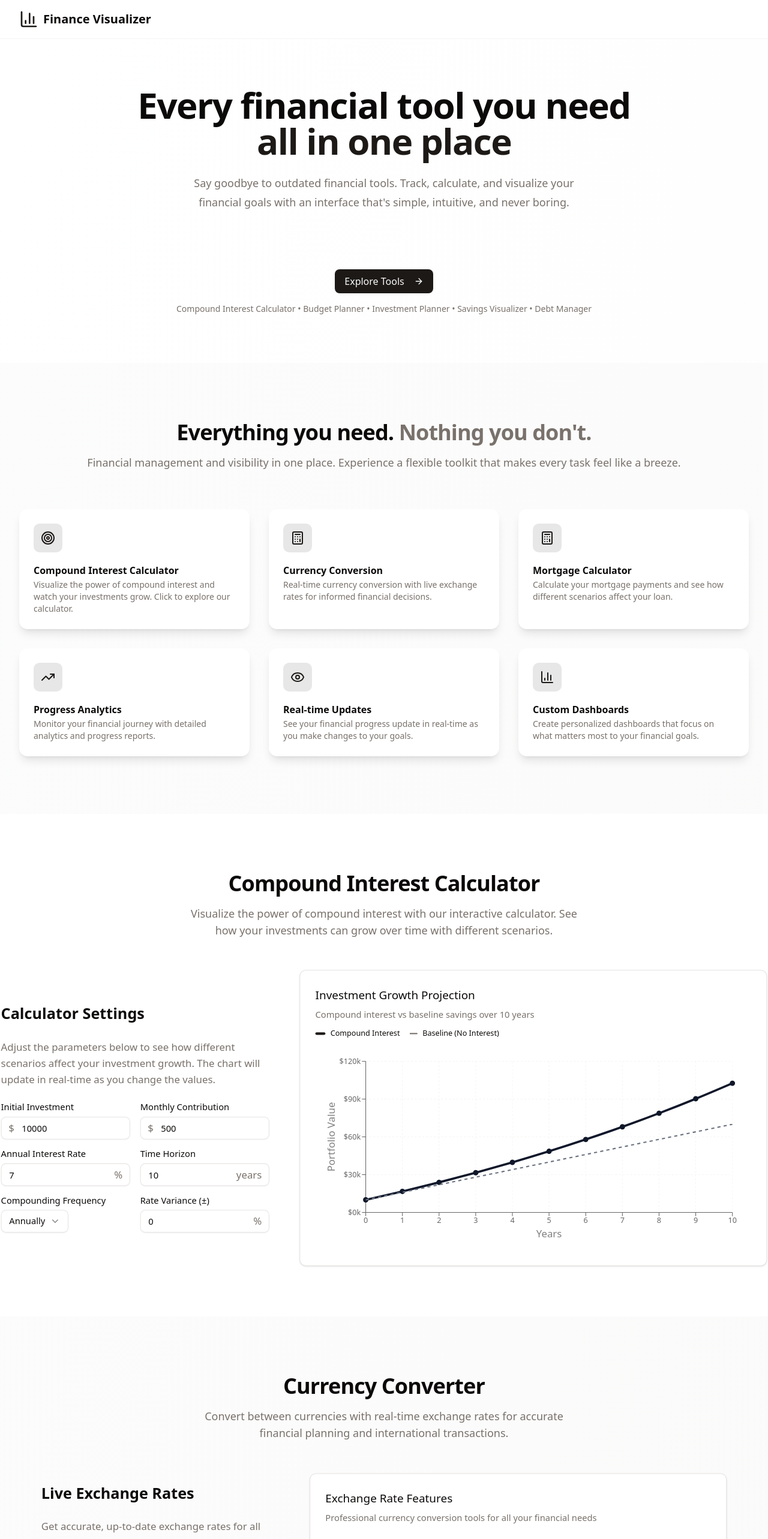
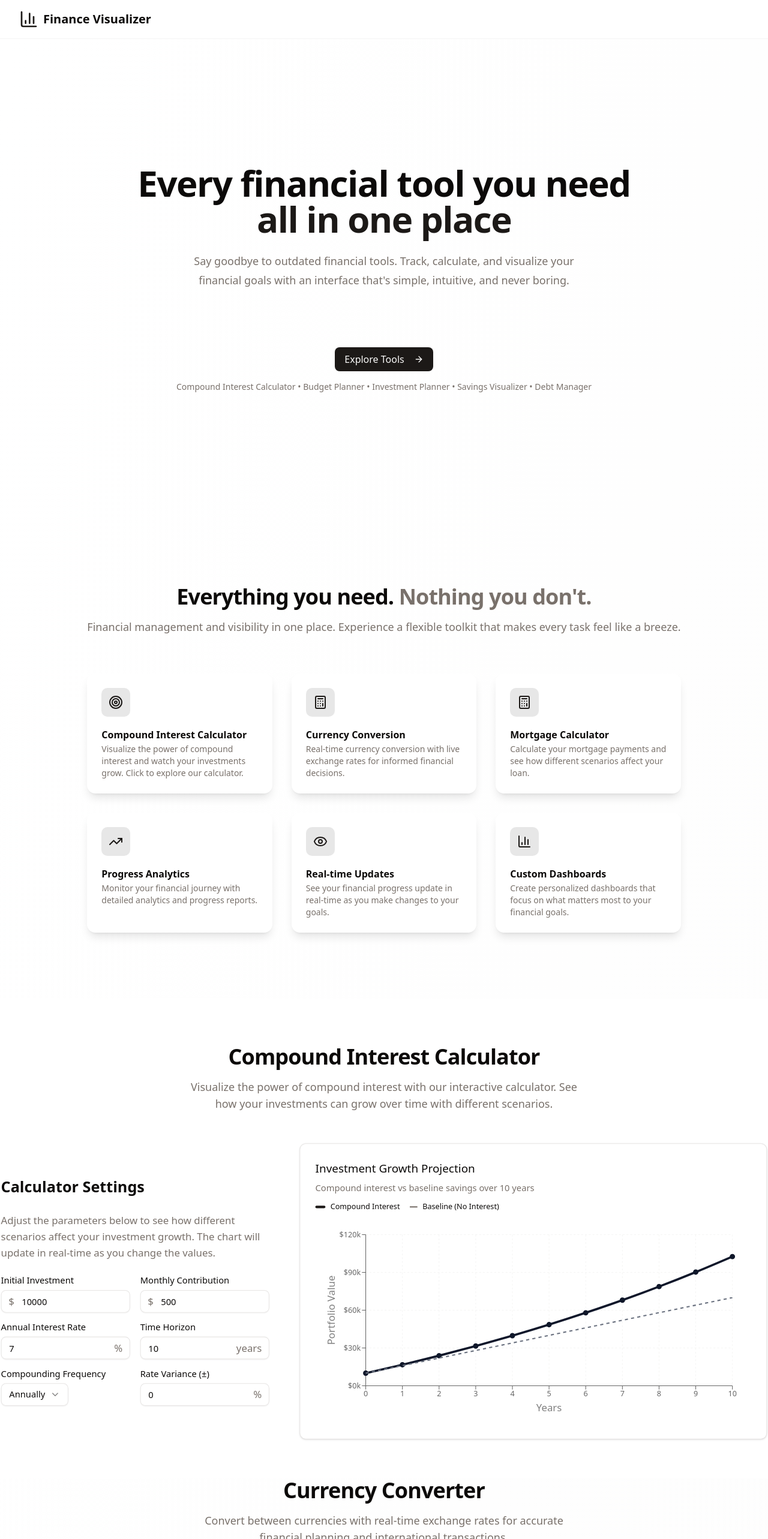
Before and after one commit to Tzun27/Finance_Dashboard, a Next.js app: page / in a window 1280 px wide. Shown: the top 2566 px of the page at 60% size. Built offline with nearby package versions, Linux system fonts and the light colour scheme.

Commit message:
ui: change section spacing to fit entire screen

```diff
--- a/app/pages/landing/CTA.tsx
+++ b/app/pages/landing/CTA.tsx
@@ -3,7 +3,7 @@ import { ArrowRight } from "lucide-react";
 
 export function CTA() {
   return (
-    <section className="py-24 animate-fade-in-up animate-delay-500">
+    <section className="min-h-screen flex items-center animate-fade-in-up animate-delay-500">
       <div className="max-w-7xl mx-auto px-4 sm:px-6 lg:px-8">
         <div className="text-center">
           <h2 className="text-3xl font-bold tracking-tight text-foreground sm:text-4xl">
--- a/app/pages/landing/CompoundInterestCalculator.tsx
+++ b/app/pages/landing/CompoundInterestCalculator.tsx
@@ -37,11 +37,11 @@ export function CompoundInterestCalculator() {
         if (year === 0) return P; // At year 0, only initial amount
 
         if (compoundingFrequency === 'annually') {
-      // Use previous simple method for annual compounding
-      // Only money present at beginning of year receives interest
+          // Use previous simple method for annual compounding
+          // Only money present at beginning of year receives interest
           let value = P;
           for (let y = 1; y <= year; y++) {
-          // Apply interest to money from beginning of year
+            // Apply interest to money from beginning of year
             value = value * (1 + rate);
             // Add annual contributions (12 months * monthly contribution)
             value += PMT * 12;
@@ -89,7 +89,7 @@ export function CompoundInterestCalculator() {
   }, [initialAmount, monthlyContribution, annualInterestRate, timeHorizon, rateVariance, compoundingFrequency]);
 
   return (
-    <section id="compound-interest-calculator" className="py-24 bg-background animate-fade-in-up animate-delay-300">
+    <section id="compound-interest-calculator" className="min-h-screen flex items-center bg-background animate-fade-in-up animate-delay-300">
       <div className="max-w-7xl mx-auto px-4 sm:px-6 lg:px-8">
         <div className="text-center mb-16">
           <h2 className="text-3xl font-bold tracking-tight text-foreground sm:text-4xl">
--- a/app/pages/landing/CurrencyConverter.tsx
+++ b/app/pages/landing/CurrencyConverter.tsx
@@ -33,7 +33,7 @@ export function CurrencyConverter() {
   };
 
   return (
-    <section id="currency-converter" className="py-24 bg-muted/30 animate-fade-in-up animate-delay-400">
+    <section id="currency-converter" className="min-h-screen flex items-center animate-fade-in-up animate-delay-400">
       <div className="max-w-6xl mx-auto px-4 sm:px-6 lg:px-8">
         <div className="text-center mb-16">
           <h2 className="text-3xl font-bold tracking-tight text-foreground sm:text-4xl">
--- a/app/pages/landing/Features.tsx
+++ b/app/pages/landing/Features.tsx
@@ -6,7 +6,7 @@ import { scrollToElement } from "@/components/helper_functions/scrollUtils";
 
 export function Features() {
   return (
-    <section id="features" className="py-24 bg-muted/30 animate-fade-in-up animate-delay-200">
+    <section id="features" className="min-h-screen flex items-center animate-fade-in-up animate-delay-200">
       <div className="max-w-7xl mx-auto px-4 sm:px-6 lg:px-8">
         <div className="text-center mb-16">
           <h2 className="text-3xl font-bold tracking-tight text-foreground sm:text-4xl">
--- a/app/pages/landing/Hero.tsx
+++ b/app/pages/landing/Hero.tsx
@@ -2,7 +2,7 @@ import { ScrollButton } from "@/components/ScrollButton";
 
 export function Hero() {
   return (
-    <section className="relative overflow-hidden py-16 sm:py-20 animate-fade-in-up animate-delay-100">
+    <section className="relative overflow-hidden min-h-screen flex items-center animate-fade-in-up animate-delay-100">
       <div className="max-w-7xl mx-auto px-4 sm:px-6 lg:px-8">
         <div className="text-center">
           <h1 className="text-4xl font-bold tracking-tight text-foreground sm:text-6xl">
```
